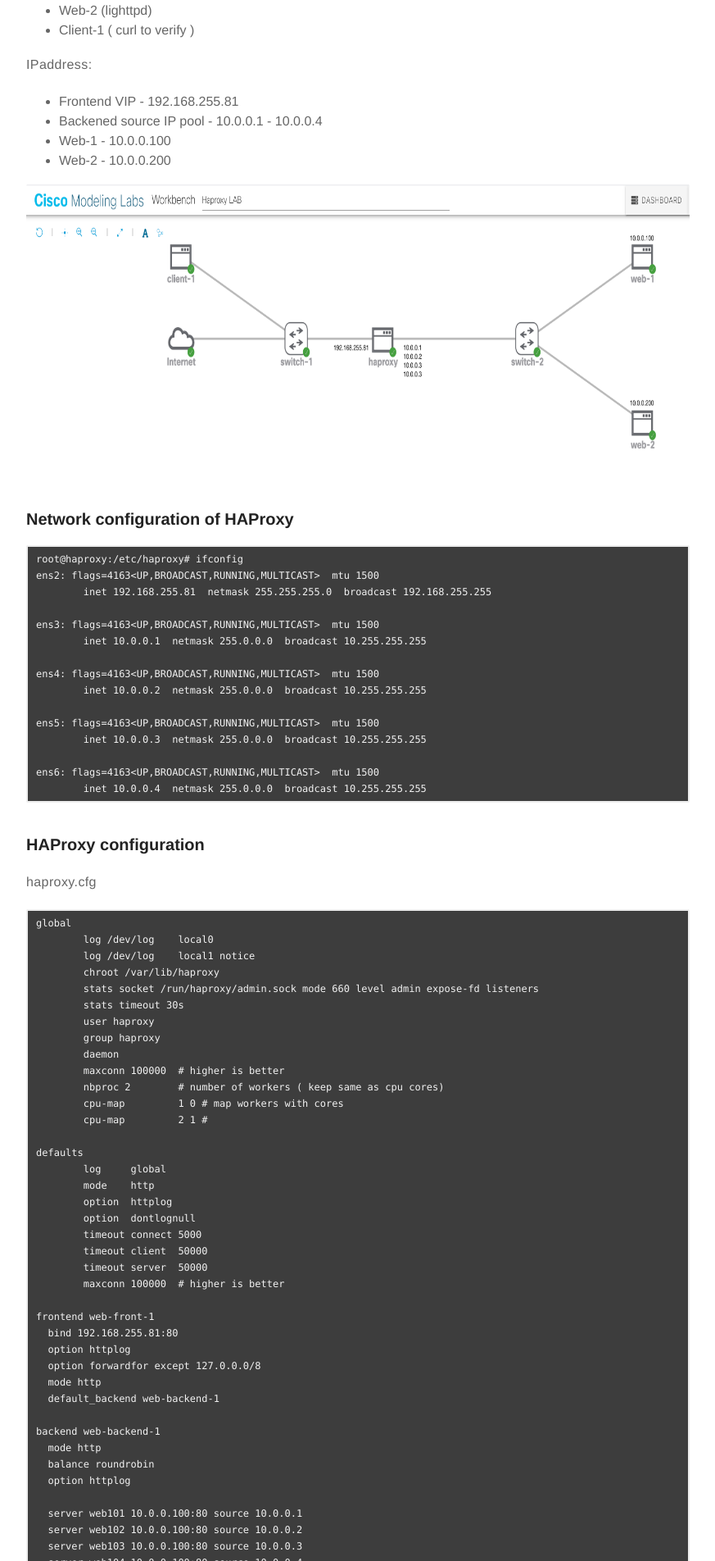
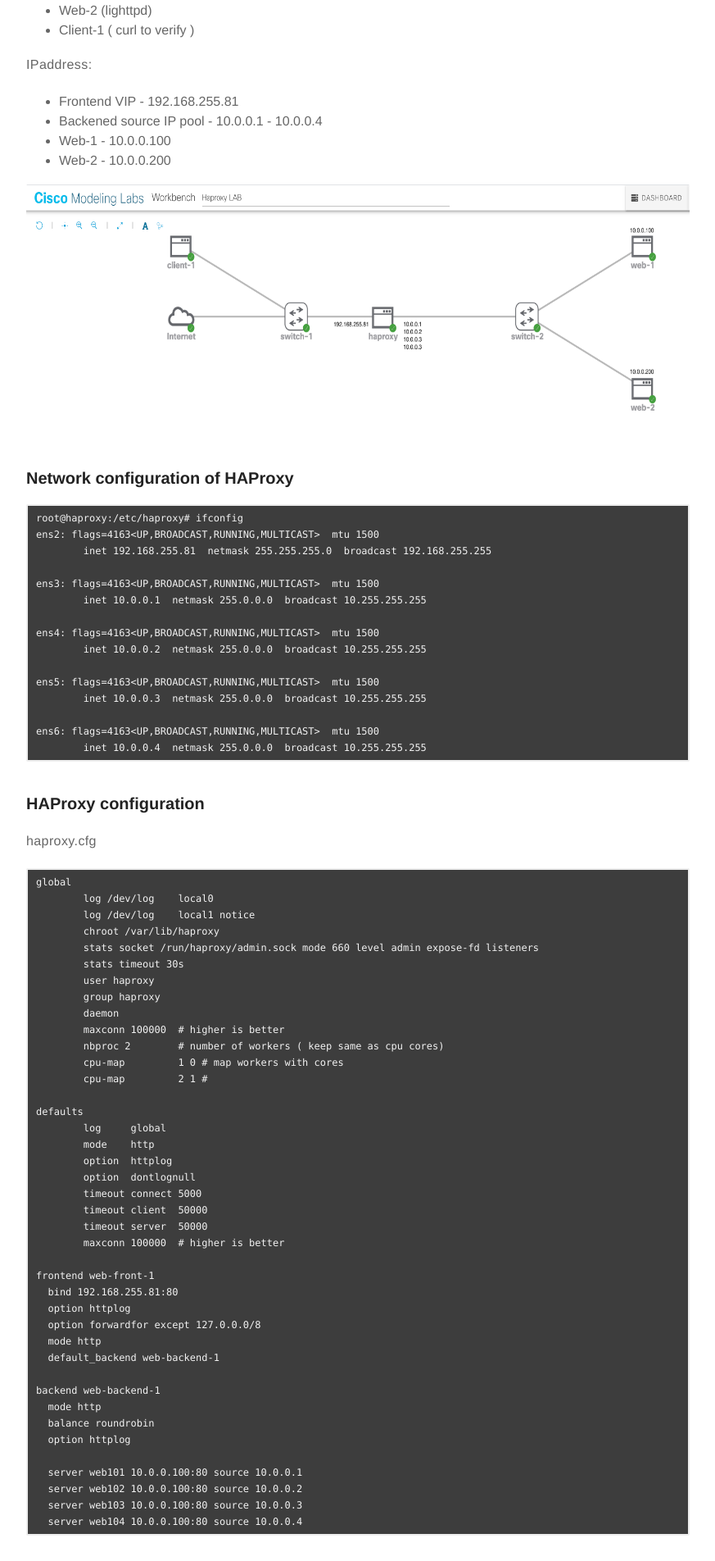
Before and after one commit to satishdotpatel/satishdotpatel.github.io, a Jekyll site: the page built from _posts/2021-06-03-haproxy-multiple-source-ip-loadbalancing.markdown, in a window 1280 px wide. Shown: the part 1012-2916 px from the top of the page at 82% size, without its empty margins (203-1076 px from the left). Built offline with Jekyll 4.4.1, drawn with Linux system fonts in a browser that asks for light colours; comment, search, counter and statistics services are not loaded.

```diff
--- a/_posts/2021-06-03-haproxy-multiple-source-ip-loadbalancing.markdown
+++ b/_posts/2021-06-03-haproxy-multiple-source-ip-loadbalancing.markdown
@@ -43,7 +43,7 @@
 * Web-1 - 10.0.0.100
 * Web-2 - 10.0.0.200
 
-![<img>](/assets/images/2021-06-03-haproxy-multiple-source-ip-loadbalancing/haproxy-lab.png){: width="900" }{: height="350"}
+![<img>](/assets/images/2021-06-03-haproxy-multiple-source-ip-loadbalancing/haproxy-lab.png){: width="900" }{: height="300"}
 
 
 ### Network configuration of HAProxy
```
